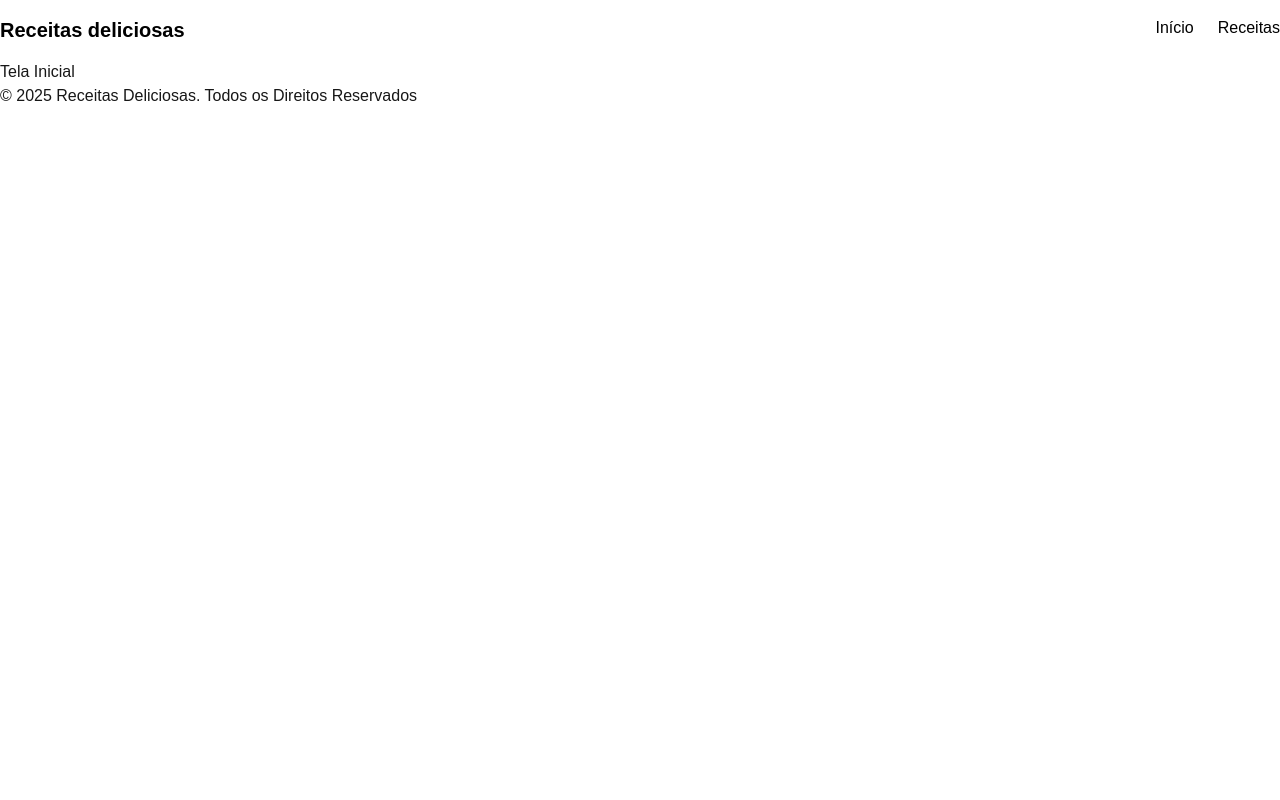
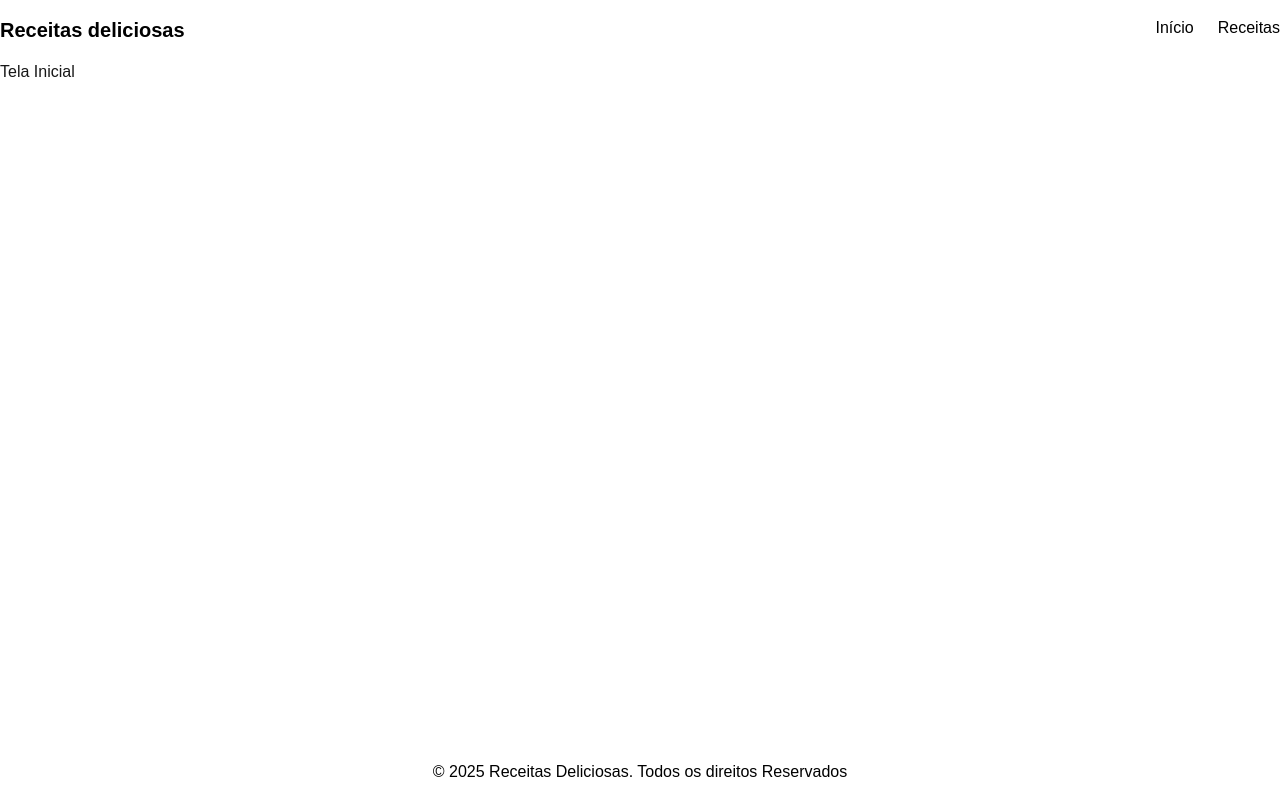
Before and after one commit to meloluvert/site-receitas-capacitacao, a Next.js app: page / in a window 1280 px wide. Built offline with nearby package versions, Linux system fonts and the light colour scheme.

Commit message:
feat:footer estilizado

```diff
--- a/src/app/layout.tsx
+++ b/src/app/layout.tsx
@@ -21,7 +21,7 @@
   return (
     <html lang="pt-br">
       <body
-        className={`${inter.variable} antialiased`}
+        className={`${inter.variable} antialiased min-h-screen flex flex-col`}
       >
     <Header/>
         {children}
--- a/src/app/page.tsx
+++ b/src/app/page.tsx
@@ -2,8 +2,8 @@
 
 export default function Home() {
   return (
-    <div>
+    <main className="flex-grow">
       <h1>Tela Inicial</h1>
-    </div>
+    </main>
   );
 }
--- a/src/components/Footer/index.tsx
+++ b/src/components/Footer/index.tsx
@@ -1,8 +1,8 @@
 export default function Footer() {
     return(
-        <footer>
-            <div>
-                <p>© 2025 Receitas Deliciosas. Todos os Direitos Reservados</p>
+        <footer className="bg-white py-4 text-black">
+            <div className="container mx-auto text-center">
+                <p>© 2025 Receitas Deliciosas. Todos os direitos Reservados</p>
             </div>
         </footer>
     )
```
